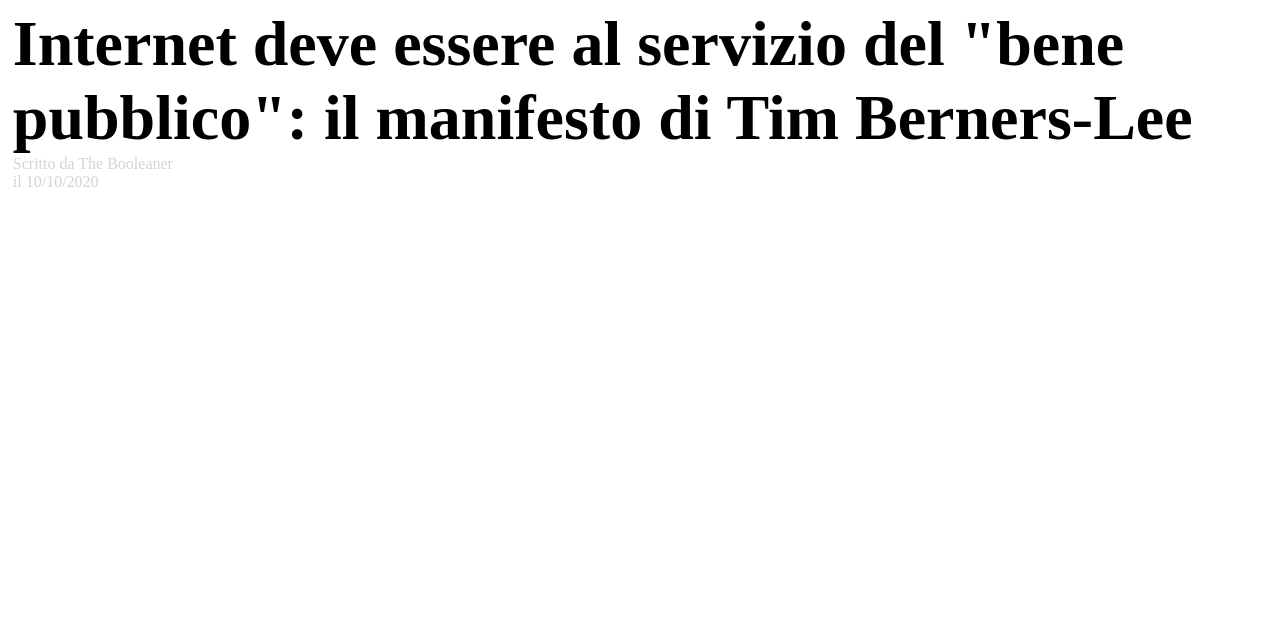
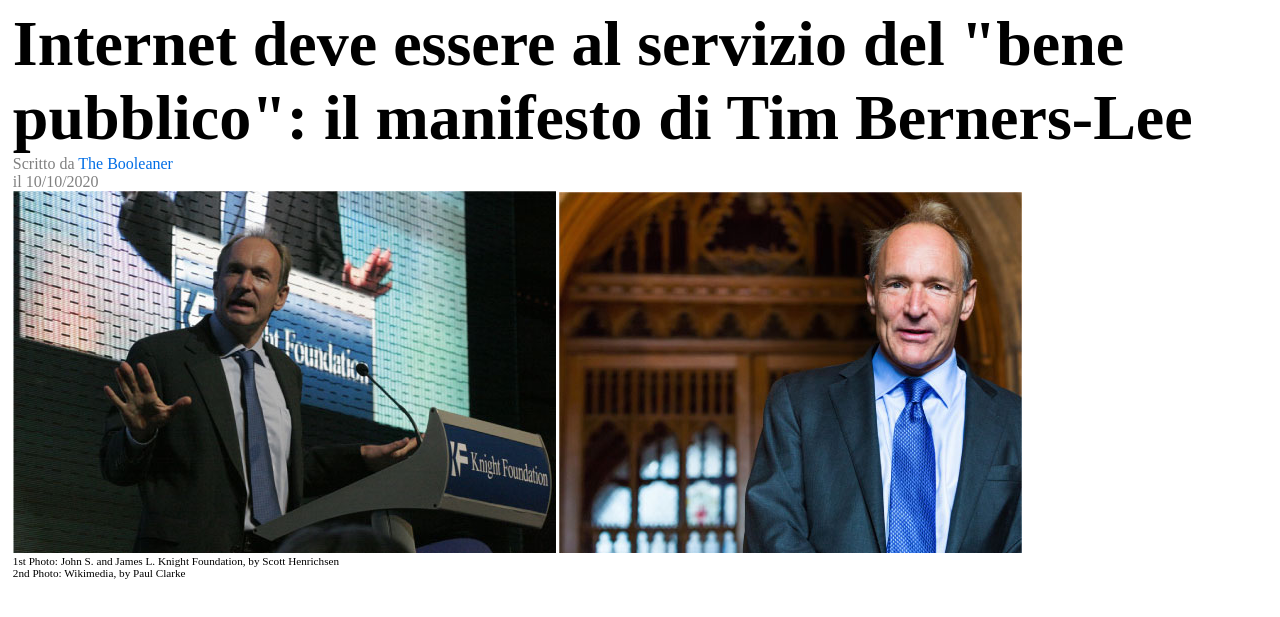
Before and after one commit to davidegiak/html-css-booleaner, a plain HTML site: page index.html in a window 1280 px wide. Shown: the part 135-752 px from the top of the page. Drawn offline with Linux system fonts and the light colour scheme.

Commit message:
IMG TITOLO

```diff
--- a/CSS/style.css
+++ b/CSS/style.css
@@ -26,7 +26,19 @@ h1 {
 .autore {
     margin-left: 1%;
     font-size: 1em;
-    color: lightgrey;
+    color: grey;
+}
+
+#span {
+    color: #006ee6 ;
 }
 
 /* CORPO DELLA PAGINA */
+
+main {
+    margin-left: 1%;
+}
+
+figure {
+    font-size: 0.7em;
+}
--- a/index.html
+++ b/index.html
@@ -11,17 +11,23 @@
     <!-- HEADER DELLA PAGINA -->
 
     <header>
-        <div class="head">
+        <section class="head">
             <img id="boolean" src="./img-booleaner/img/logo.svg" alt="" height="7%" width="15%">
-        </div>
+        </section>
         <h1>Internet deve essere al servizio del "bene pubblico": il manifesto di Tim Berners-Lee</h1>
-        <p class="autore">Scritto da <span>The Booleaner</span></p>
+        <p class="autore">Scritto da <span id="span">The Booleaner</span></p>
         <p class="autore">il 10/10/2020</p>
     </header>
 
     <!-- CORPO DELLA PAGINA -->
 
     <main>
+        <figure>
+            <img src="./img-booleaner/img/tim-1.jpg" alt="">
+            <img src="./img-booleaner/img/tim-2.jpg" alt="">
+            <figcaption>1st Photo: John S. and James L. Knight Foundation, by Scott Henrichsen</figcaption>
+            <figcaption>2nd Photo: Wikimedia, by Paul Clarke</figcaption>
+        </figure>
 
     </main>
     <footer></footer>
```
